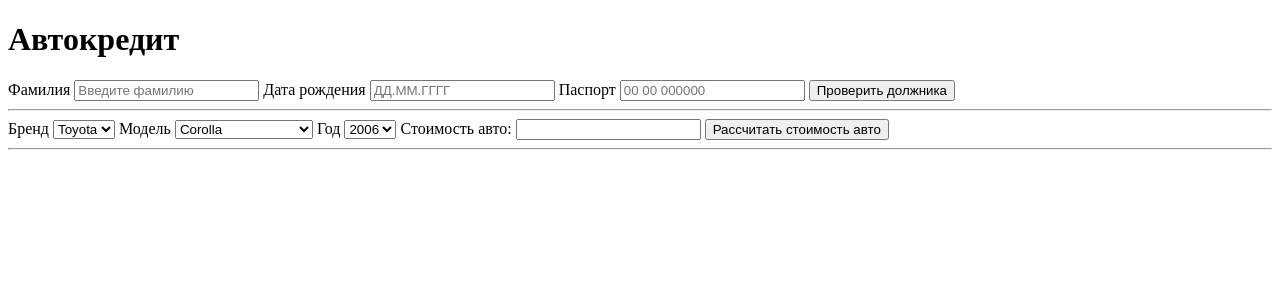
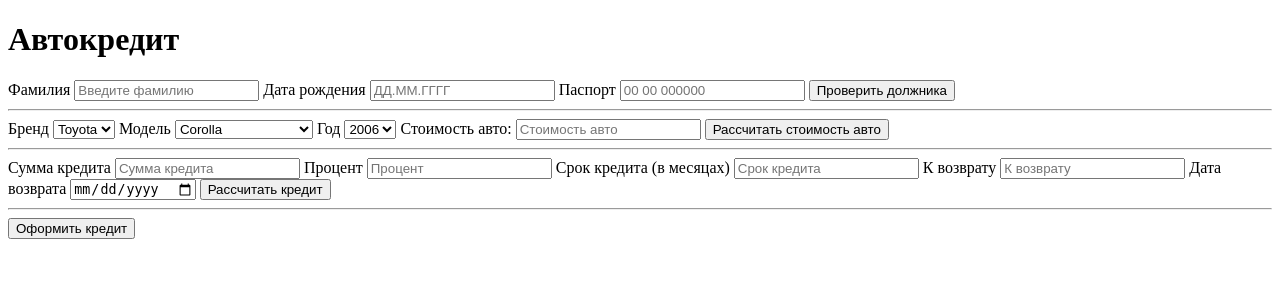
Before and after one commit to polaris2010/FlaskProject, a Flask app: page / in a window 1280 px wide. Shown: the top 300 px of the page. Run offline with Flask 3, Linux system fonts and the light colour scheme.

Commit message:
Add files via upload

```diff
--- a/templates/index.html
+++ b/templates/index.html
@@ -59,21 +59,43 @@
         <option value="2020">2020</option>
     </select>
 
-
-
     <!-- Поле для отображения стоимости авто -->
 
     <label for="carPrice">Стоимость авто:</label>
-    <input type="text" id="carPrice" name="carPrice" readonly>
+    <input type="text" id="carPrice" name="carPrice" placeholder="Стоимость авто" readonly>
 
     <!-- Кнопка для расчета стоимости авто -->
     <button type="button" id="calculatePrice">Рассчитать стоимость авто</button>
 
 </form>
 
+    <hr>
+
+<form id="CreditForm">
+    <label for="credit_sum">Сумма кредита</label>
+    <input type="number" id="credit_sum" name="credit_sum" placeholder="Сумма кредита" step="0.01" required>
+
+    <label for="percent">Процент</label>
+    <input type="number" id="percent" name="percent" placeholder="Процент" step="0.01" required>
+
+    <label for="time_credit">Срок кредита (в месяцах)</label>
+    <input type="number" id="time_credit" name="time_credit" placeholder="Срок кредита" required>
+
+    <label for="credit_over">К возврату</label>
+    <input type="number" id="credit_over" name="credit_over" placeholder="К возврату" step="0.01" required>
+
+    <label for="date_over">Дата возврата</label>
+    <input type="date" id="date_over" name="date_over" required>
+
+    <button type="button" id="Ok_credit">Рассчитать кредит</button>
+    <div id="resultMessage"></div>
 
     <hr>
 
+    <button type="button" id="Make_credit">Оформить кредит</button>
+
+
+</form>
 
 </body>
 </html>
```
